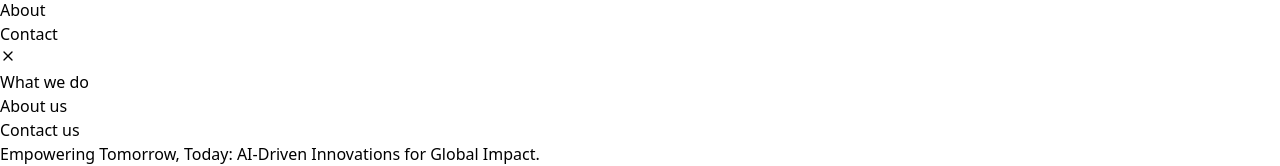
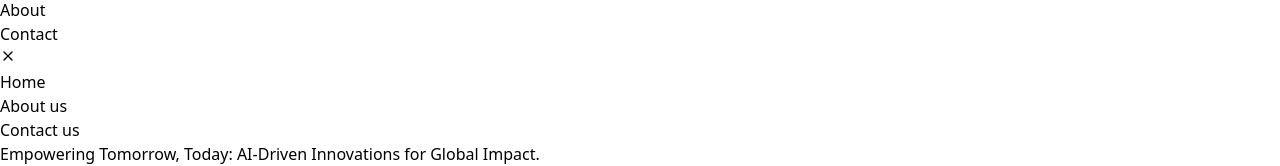
Before and after one commit to rashup198/menrva, a React (Vite) app in the folder Menrva/: page / in a window 1280 px wide. Both pictures are taken after a click on the button 8 px from the left and 519 px from the top of the page. Shown: the part 463-629 px from the top of the page. Built offline with nearby package versions, Linux system fonts and the light colour scheme.

Commit message:
updated navbar.jsx

```diff
--- a/Menrva/src/components/Navbar.jsx
+++ b/Menrva/src/components/Navbar.jsx
@@ -16,16 +16,6 @@ const Navbar = () => {
     setMobileMenuOpen(false);
   };
 
-  const scrollToWhatWeDo = () => {
-    // Check if already on the "whatwedo" route
-    if (location.pathname !== '/whatwedo') {
-      scroll.scrollTo('whatwedo', {
-        duration: 800,
-        smooth: 'easeInOutQuart',
-      });
-    }
-    closeMobileMenu();
-  };
 
   return (
     <div className={`flex justify-between items-center w-full z-[500] pl-[20px] pr-[20px] md:pl-[100px] md:pr-[100px] bg-[#0a3a83] fixed`}>
@@ -68,7 +58,7 @@ const Navbar = () => {
             <Link to="/" onClick={closeMobileMenu}>
 
                 <li className='hover:text-orange-500 hover:underline underline-offset-2 cursor-pointer'>
-                  What we do
+                 Home
                 </li>
 
             </Link>
```
